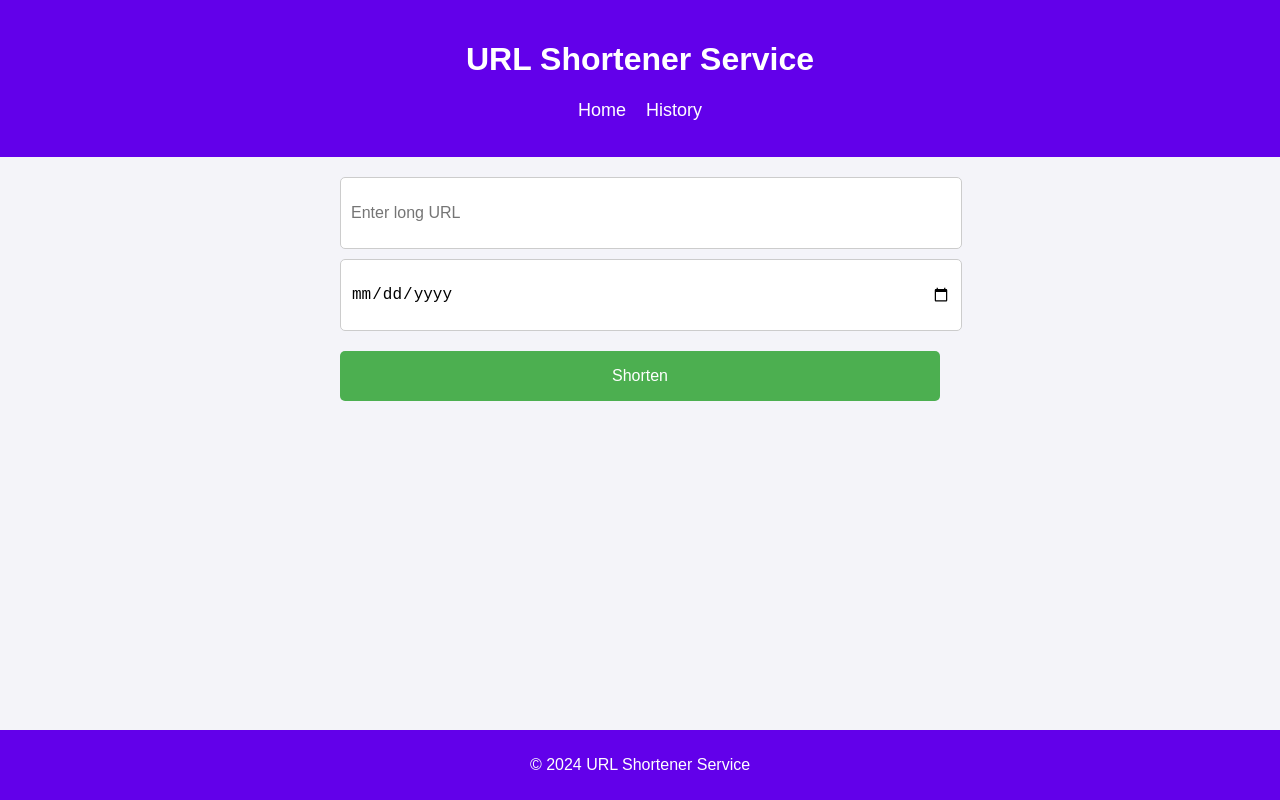
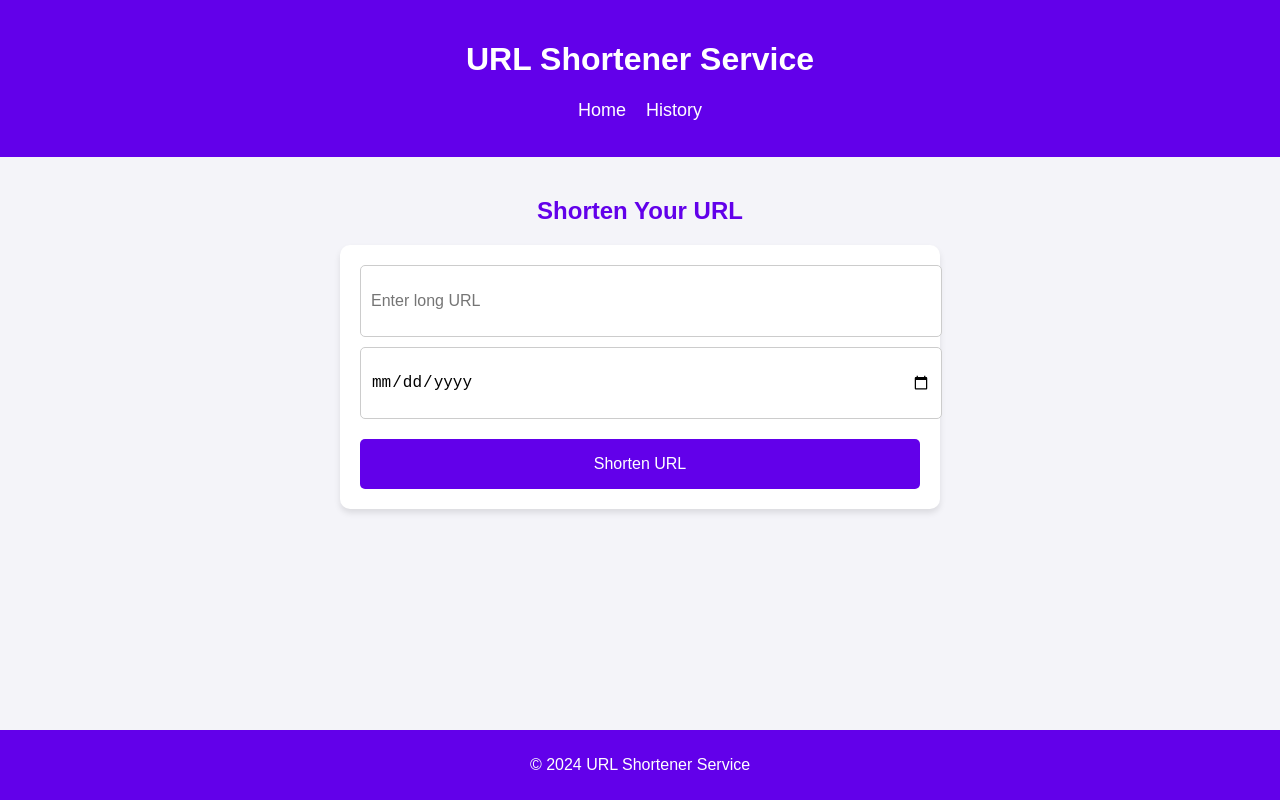
Before and after one commit to Hack-Mav/url-shortener-frontend, a React (Create React App) app: page / in a window 1280 px wide. Built offline with nearby package versions, Linux system fonts and the light colour scheme.

Commit message:
modified the Shortener.js file to comply with the theme

```diff
--- a/src/Components/Shortener.js
+++ b/src/Components/Shortener.js
@@ -19,8 +19,10 @@ const Shortener = () => {
 
   return (
     <div className="shortener" style={{ maxWidth: "600px", margin: "0 auto", textAlign: "center" }}>
-      <form onSubmit={handleSubmit}>
-        {/* Long URL input */}
+      <h2 style={{ color: "#6200ea", marginBottom: "20px" }}>Shorten Your URL</h2>
+
+      <form onSubmit={handleSubmit} style={{ backgroundColor: "#ffffff", padding: "20px", borderRadius: "10px", boxShadow: "0 4px 6px rgba(0, 0, 0, 0.1)" }}>
+        {/* Long URL Input */}
         <input
           type="url"
           placeholder="Enter long URL"
@@ -38,7 +40,7 @@ const Shortener = () => {
           }}
         />
 
-        {/* Expiration Date input */}
+        {/* Expiration Date Input */}
         <input
           type="date"
           value={expirationDate}
@@ -55,15 +57,36 @@ const Shortener = () => {
         />
 
         {/* Submit Button */}
-        <button type="submit" style={{ width: "100%", height: "50px", fontSize: "16px", backgroundColor: "#4CAF50", color: "#fff", border: "none", borderRadius: "5px" }}>
-          Shorten
+        <button
+          type="submit"
+          style={{
+            width: "100%",
+            height: "50px",
+            fontSize: "16px",
+            backgroundColor: "#6200ea",
+            color: "#fff",
+            border: "none",
+            borderRadius: "5px",
+            cursor: "pointer",
+          }}
+        >
+          Shorten URL
         </button>
       </form>
 
       {/* Output Section */}
       {shortUrl && (
-        <div className="result" style={{ marginTop: "20px" }}>
-          <p>Shortened URL:</p>
+        <div
+          className="result"
+          style={{
+            marginTop: "20px",
+            padding: "20px",
+            backgroundColor: "#f4f4f9",
+            borderRadius: "10px",
+            boxShadow: "0 4px 6px rgba(0, 0, 0, 0.1)",
+          }}
+        >
+          <p style={{ color: "#6200ea", fontWeight: "bold" }}>Shortened URL:</p>
           <input
             type="text"
             readOnly
@@ -84,10 +107,11 @@ const Shortener = () => {
               width: "100%",
               height: "50px",
               fontSize: "16px",
-              backgroundColor: "#4CAF50",
+              backgroundColor: "#6200ea",
               color: "#fff",
               border: "none",
               borderRadius: "5px",
+              cursor: "pointer",
             }}
           >
             Copy to Clipboard
```
